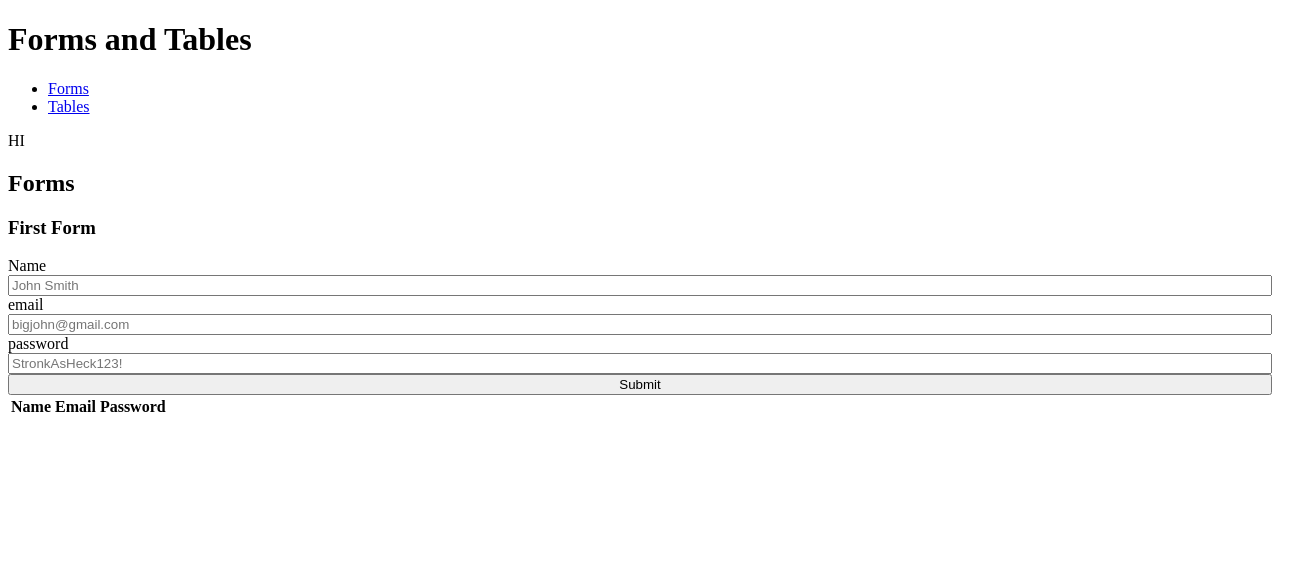
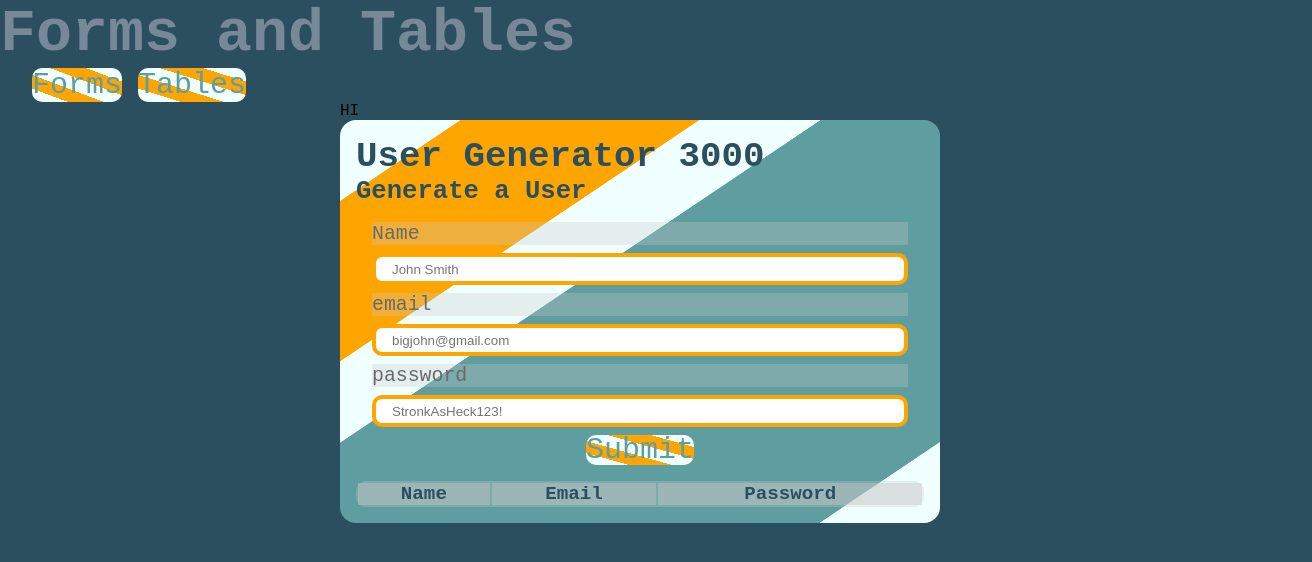
Before and after one commit to BykuTom/crispy-octo-waddle, a plain HTML site: page tables.html in a window 1280 px wide. Shown: the whole page, 1312 px wide, since content can reach past the window. Drawn offline with Linux system fonts and the light colour scheme.

Commit message:
On branch master  Changes to be committed: 	new file:   CSS/index.css 	new file:   JS/index.js 	modified:   tables.html

```diff
--- /dev/null
+++ b/CSS/index.css
@@ -0,0 +1,166 @@
+:root {
+  --base-colour: #2c4f5f;
+}
+
+*,
+*::before,
+*::after {
+  margin: 0;
+  padding: 0;
+  box-sizing: border-box;
+}
+a {
+  text-decoration: none;
+}
+ul {
+  list-style: none;
+}
+
+.animated {
+  animation: spin 5s infinite;
+}
+
+@keyframes spin {
+  to {
+    transform: rotateX(359deg);
+  }
+}
+body {
+  background: var(--base-colour);
+  font-family: "Courier New", Courier, monospace;
+  display: flex;
+  flex-direction: column;
+  justify-content: center;
+  align-items: center;
+}
+header {
+  width: 100%;
+  font-size: 30px;
+  color: lightslategray;
+  font-family: monospace;
+}
+header nav ul {
+  display: flex;
+  width: 100%;
+  gap: 1rem;
+  margin-left: 2rem;
+}
+header nav ul li a {
+  color: cadetblue;
+  background: linear-gradient(
+    to bottom left,
+    azure 20%,
+    orange 20.1% 40%,
+    azure 40.1% 60%,
+    orange 60.1% 80%,
+    azure 80.1%
+  );
+  border-radius: 10px;
+}
+main {
+  display: inherit;
+  flex-direction: column;
+  width: 100%;
+  max-width: 600px;
+  min-width: 300px;
+}
+main h2 {
+  font-size: 2.24rem;
+  color: var(--base-colour);
+}
+main h3 {
+  font-size: 1.6rem;
+  color: var(--base-colour);
+}
+.container {
+  background: linear-gradient(
+    to bottom right,
+    azure 10%,
+    orange 10.1% 29.9%,
+    azure 30% 40%,
+    cadetblue 40.1% 89.9%,
+    azure 90%
+  );
+  padding: 1rem;
+  min-height: 400px;
+  display: flex;
+  flex-direction: column;
+  justify-content: space-evenly;
+  border-radius: 16px;
+}
+form {
+  display: flex;
+  flex-direction: column;
+  gap: 8px;
+  padding: 1rem;
+  align-items: center;
+}
+form input {
+  width: 100%;
+  height: 32px;
+  border-radius: 10px;
+  padding-left: 1rem;
+  padding-right: 1rem;
+  border: 4px solid orange;
+}
+form label {
+  width: 100%;
+  background: rgba(200, 200, 200, 0.3);
+  font-size: 1.24rem;
+  font-family: monospace;
+  color: dimgray;
+}
+form button {
+  position: relative;
+  outline: none;
+  border: none;
+  min-width: 100px;
+  height: 30px;
+  font-size: 30px;
+  line-height: 1;
+  font-family: monospace;
+  color: cadetblue;
+  border-radius: 10px;
+  background: linear-gradient(
+    to bottom left,
+    azure 20%,
+    orange 20.1% 40%,
+    azure 40.1% 60%,
+    orange 60.1% 80%,
+    azure 80.1%
+  );
+}
+form button::before {
+  opacity: 0;
+  position: absolute;
+  font-size: 30px;
+  line-height: 1;
+  font-family: monospace;
+  color: cadetblue;
+  border-radius: 10px;
+  content: attr(data-button);
+  width: 100%;
+  height: 100%;
+  background: linear-gradient(
+    to bottom left,
+    orange 20%,
+    azure 20.1% 40%,
+    orange 40.1% 60%,
+    azure 60.1% 80%,
+    orange 80.1%
+  );
+  transition: opacity 0.5s linear;
+}
+form button:hover::before {
+  opacity: 1;
+}
+table {
+  width: 100%;
+  background: rgba(200, 200, 200, 0.3);
+  border-radius: 10px;
+}
+thead tr:first-child {
+  font-size: 1.2rem;
+  color: var(--base-colour);
+  background-color: rgba(200, 200, 200, 0.4);
+}
--- /dev/null
+++ b/JS/index.js
@@ -0,0 +1,72 @@
+class User {
+  constructor(name, email, password) {
+    this.name = name;
+    this.email = email;
+    this.password = password;
+  }
+}
+
+class UserTable {
+  constructor(tableId) {
+    this.tableId = tableId;
+    this.users = [];
+    this.table = document.querySelector(`#${tableId} tbody`);
+  }
+
+  addUser(user) {
+    this.users.push(user);
+    this.renderUsers();
+  }
+
+  createRow(user) {
+    const row = document.createElement("tr");
+    const nameCol = document.createElement("td");
+    const emailCol = document.createElement("td");
+    const passwordCol = document.createElement("td");
+
+    nameCol.textContent = user.name;
+    emailCol.textContent = user.email;
+    passwordCol.textContent = user.password;
+
+    row.appendChild(nameCol);
+    row.appendChild(emailCol);
+    row.appendChild(passwordCol);
+
+    return row;
+  }
+
+  renderUsers() {
+    this.table.textContent = "";
+    const rows = this.users.map(this.createRow.bind(this));
+
+    rows.forEach((row) => {
+      this.table.appendChild(row);
+    });
+  }
+
+  initForm() {
+    const firstForm = document.querySelector("#firstForm");
+    firstForm.addEventListener("submit", (event) => {
+      event.preventDefault();
+      const { name, email, password } = event.target.elements;
+
+      try {
+        if (!name.value == "" && !email.value == "" && !password.value == "") {
+          const newUser = new User(name.value, email.value, password.value);
+          this.addUser(newUser);
+        } else {
+          throw "one of the values is empty";
+        }
+      } catch (error) {
+        console.error(error);
+      }
+
+      name.value = "";
+      email.value = "";
+      password.value = "";
+    });
+  }
+}
+
+const usersTable = new UserTable("usersTable");
+usersTable.initForm();
--- a/tables.html
+++ b/tables.html
@@ -1,24 +1,12 @@
 <!DOCTYPE html>
 <html lang="en">
-
   <head>
-    <meta charset="UTF-8">
-    <meta name="viewport" content="width=device-width, initial-scale=1.0">
+    <meta charset="UTF-8" />
+    <meta name="viewport" content="width=device-width, initial-scale=1.0" />
     <title>Forms and Tables - Forms</title>
-    <style>
-        .animated {
-            animation: spin 5s infinite;
-        }
-
-        @keyframes spin {
-            to {
-
-                transform: rotateX(359deg);
-            }
-        }
-    </style>
+    <link rel="stylesheet" href="CSS/index.css" />
+    <script src="JS/index.js" defer></script>
   </head>
-
   <body>
     <header>
       <h1>Forms and Tables</h1>
@@ -35,26 +23,39 @@
     </header>
     <main>
       <div class="animated">HI</div>
-        <section>
-            <h2>Forms</h2>
+      <section class="container">
+        <h2>User Generator 3000</h2>
         <article>
-                <h3>First Form</h3>
+          <h3>Generate a User</h3>
           <!--[ FORM START ]-->
-
-
-                <form id="firstForm" style="display: flex; flex-direction: column;">
-
+          <section class="section-form">
+            <form id="firstForm" style="display: flex; flex-direction: column">
               <label for="nameId">Name</label>
-                    <input type="text" name="name" id="nameId" placeholder="John Smith">
+              <input
+                type="text"
+                name="name"
+                id="nameId"
+                placeholder="John Smith"
+              />
 
               <label for="emailId">email</label>
-                    <input type="email" name="email" id="emailId" placeholder="bigjohn@gmail.com">
+              <input
+                type="email"
+                name="email"
+                id="emailId"
+                placeholder="bigjohn@gmail.com"
+              />
 
               <label for="passwordId">password</label>
-                    <input type="password" name="password" id="passwordId" placeholder="StronkAsHeck123!">
-
-                    <button type="submit">Submit</button>
+              <input
+                type="password"
+                name="password"
+                id="passwordId"
+                placeholder="StronkAsHeck123!"
+              />
+              <button type="submit" data-button="Submit">Submit</button>
             </form>
+          </section>
           <table id="usersTable">
             <thead>
               <tr>
@@ -63,64 +64,11 @@
                 <th>Password</th>
               </tr>
             </thead>
-                    <tbody>
-
-                    </tbody>
+            <tbody></tbody>
           </table>
-
           <!--[ FORM END ]-->
         </article>
       </section>
     </main>
-    <script defer>
-        const users = []
-        const firstForm = document.querySelector('#firstForm')
-
-        const createRow = (user) => {
-            const row = document.createElement('tr')
-            const nameCol = document.createElement('td')
-            const emailCol = document.createElement('td')
-            const passwordCol = document.createElement('td')
-
-            nameCol.textContent = user.name
-            emailCol.textContent = user.email
-            passwordCol.textContent = user.password
-
-            row.appendChild(nameCol)
-            row.appendChild(emailCol)
-            row.appendChild(passwordCol)
-
-            return row
-        }
-
-        const renderUsers = (tableId) => {
-            const table = document.querySelector(`#${tableId} tbody`)
-            table.innerHTML = ''
-            const rows = users.map(createRow)
-
-            rows.forEach(row => {
-                table.appendChild(row)
-            })
-
-        }
-
-        firstForm.addEventListener('submit', (event) => {
-
-            event.preventDefault()
-
-            const { name, email, password } = event.target.elements
-
-            users.push({
-                name: name.value,
-                email: email.value,
-                password: password.value
-            })
-
-            console.log(users)
-
-            renderUsers('usersTable')
-        })
-    </script>
   </body>
-
 </html>
```
Lines whose indentation alone changed are shown as unchanged.
